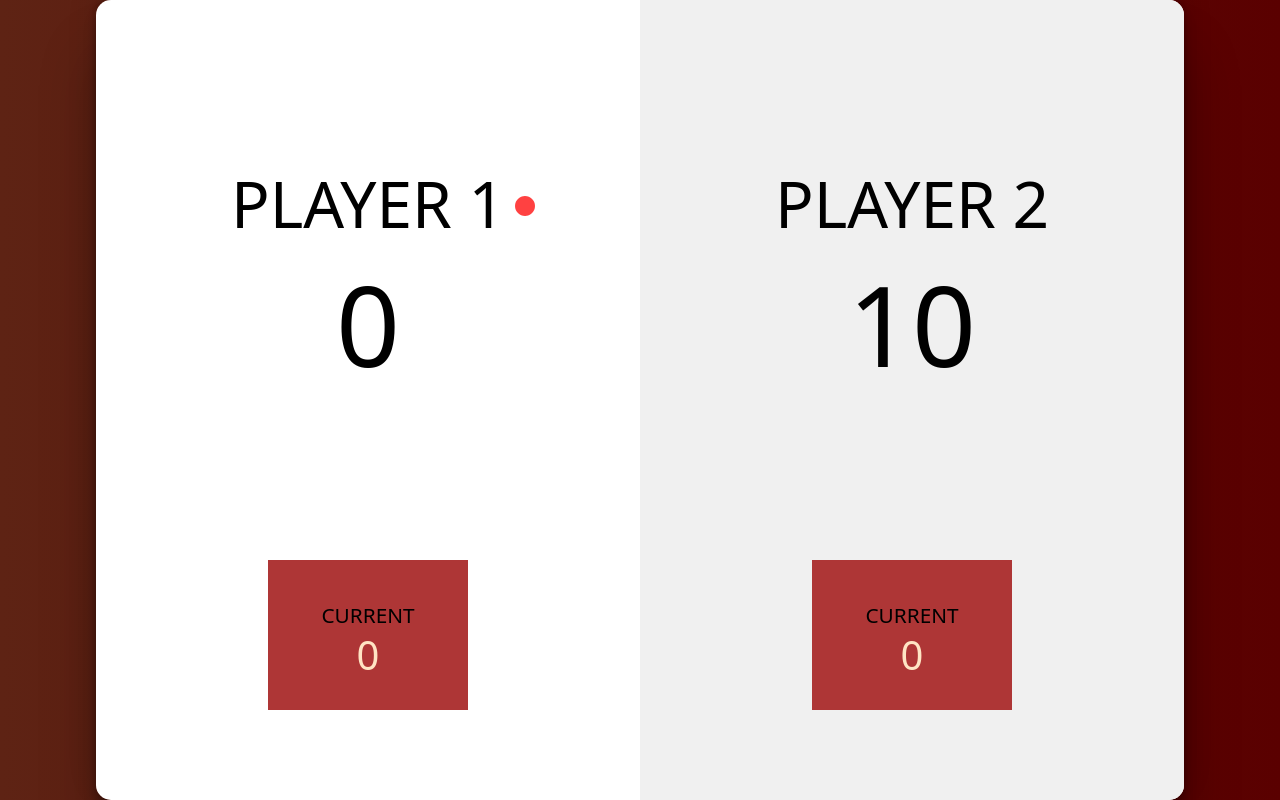
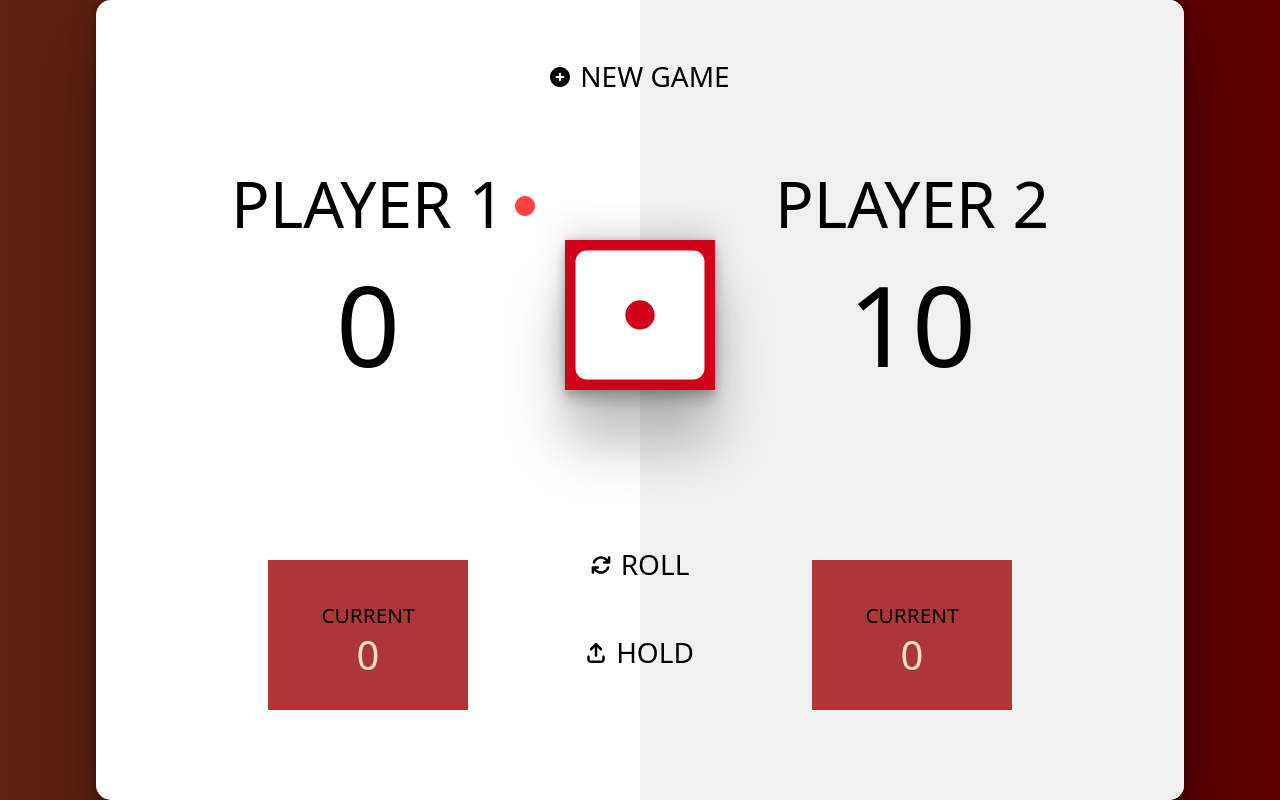
Before and after one commit to Giygas/javascript-game, a Vue app: page / in a window 1280 px wide. Built offline with nearby package versions, Linux system fonts and the light colour scheme.

Commit message:
options menu done

```diff
--- a/src/App copy.vue
+++ b/src/App copy.vue
@@ -66,7 +66,36 @@ export default {
       :points="10"
       :p1Plays="p1Current"
     />
+    <div class="options-container">
 
+      <div class="newGame">
+        <h2>
+          <span id="newGame" class="button" @click="restartGame">
+            <img src="./assets/plusIcon.svg" alt="Plus"/>NEW GAME
+          </span>
+        </h2>
+      </div>
+
+      <div id="dice">
+        <Dice @finished="addPoints" @partial="roundPartial" ref="dice"/>
+      </div>
+
+      <div class="roll">
+        <h2 class="spacer button">
+          <span id="roll" class="button" @click="roll">
+            <img src="./assets/refreshIcon.svg" alt="Plus"/>ROLL
+          </span>
+        </h2>
+      </div>
+
+      <div class="hold">
+        <h2>
+          <span id="hold" class="button" @click="hold">
+            <img src="./assets/arrowDown.svg" alt="Plus"/>HOLD
+          </span>
+        </h2>
+      </div>
+    </div>
 
 
     <PlayerDash
@@ -96,6 +125,17 @@ export default {
     }
   }
 
+  .options-container {
+    position: absolute;
+    top: 0;
+    left: 50%;
+    transform: translate(-50%);
+    height:100%;
+    min-width: 200px;
+    width:fit-content;
+    z-index:1;
+  }
+
   img {
     height: 20px;
     width: 20px;
@@ -110,29 +150,21 @@ export default {
   }
 
   .newGame {
+    margin-top: 2rem;
     justify-content: center;
     display: flex;
   }
 
-  .dice-container {
-    height: 45vh;
-    display: grid;
-    grid-template-rows: 1fr;
-    padding-bottom: 5rem;
-
-    div {
-      justify-self: center;
-      align-self: center;
-    }
-
+  .roll {
+    padding-top: 25rem;
+    justify-content: center;
+    display: flex;
   }
 
-  .buttonWrapper {
+  .hold {
+    justify-content: center;
     display: flex;
-    flex-direction: column;
-    align-items: center;
   }
-
 }
 
 </style>
--- a/src/components/Dice.vue
+++ b/src/components/Dice.vue
@@ -72,28 +72,20 @@
 </script>
 
 <template>
-  <div class="game">
-    <div class="container-dice">
-      <div class="dice-wrapper">
-        <div :class="getDice"></div>
-      </div>
-    </div>
+<div class="container-dice">
+  <div class="dice-wrapper">
+    <div :class="getDice"></div>
+  </div>
   </div>
 
 </template>
 
 <style scoped>
-.game {
-  position: relative;
-
-}
 .container-dice {
-  display: inline-block;
-  width: fit-content;
   position: absolute;
-  top: 50%;
+  top: 30%;
   left: 50%;
-  transform: translate(-50%, -50%);
+  transform: translate(-50%);
 
 }
 
--- a/src/components/PlayerDash.vue
+++ b/src/components/PlayerDash.vue
@@ -35,7 +35,7 @@ export default {
 
 <style scoped>
   .player {
-    margin-top: 3rem;
+    margin-top: 2rem;
     height: 40vh;
     display: flex;
     flex-direction: column;
```
